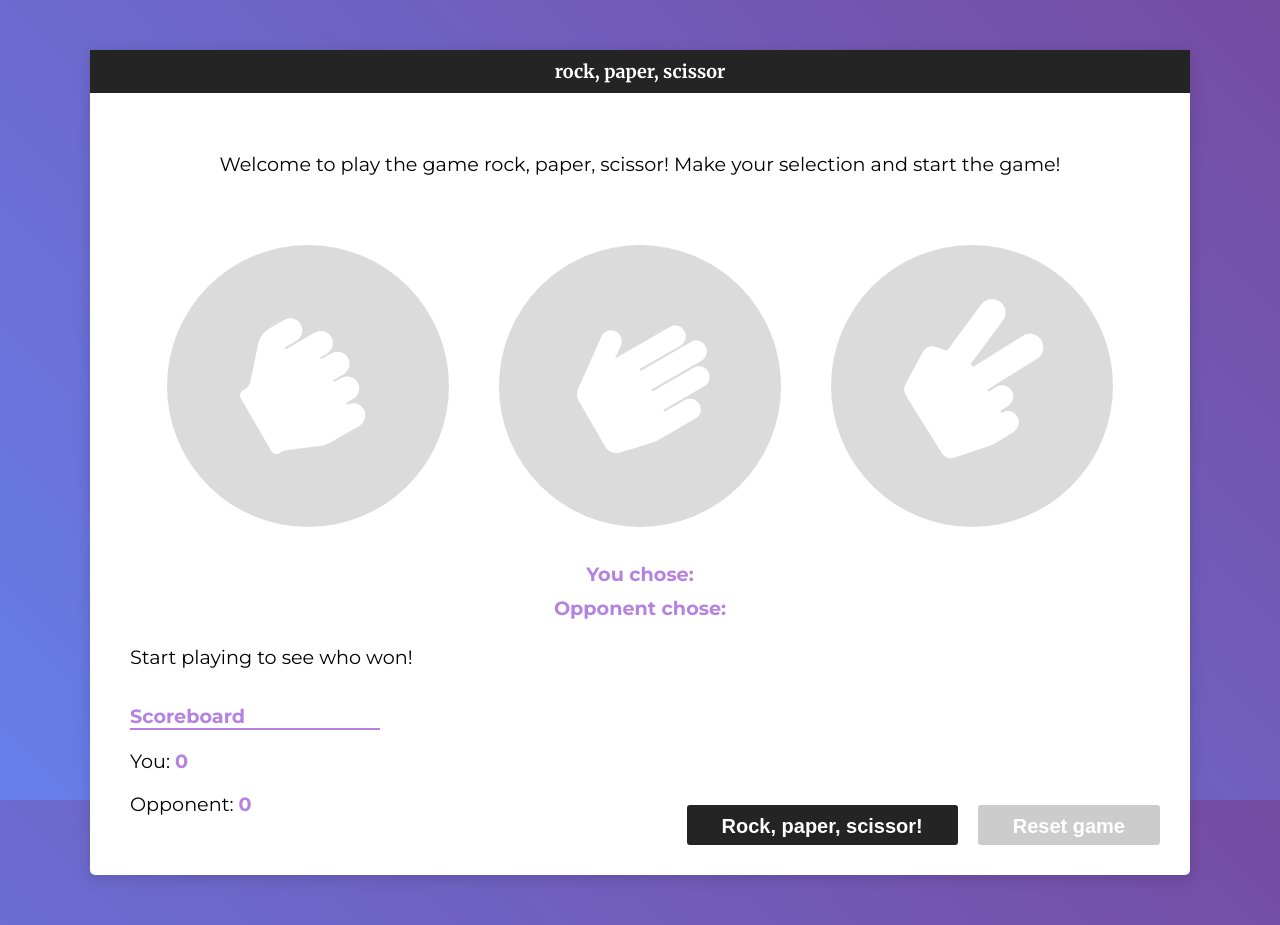
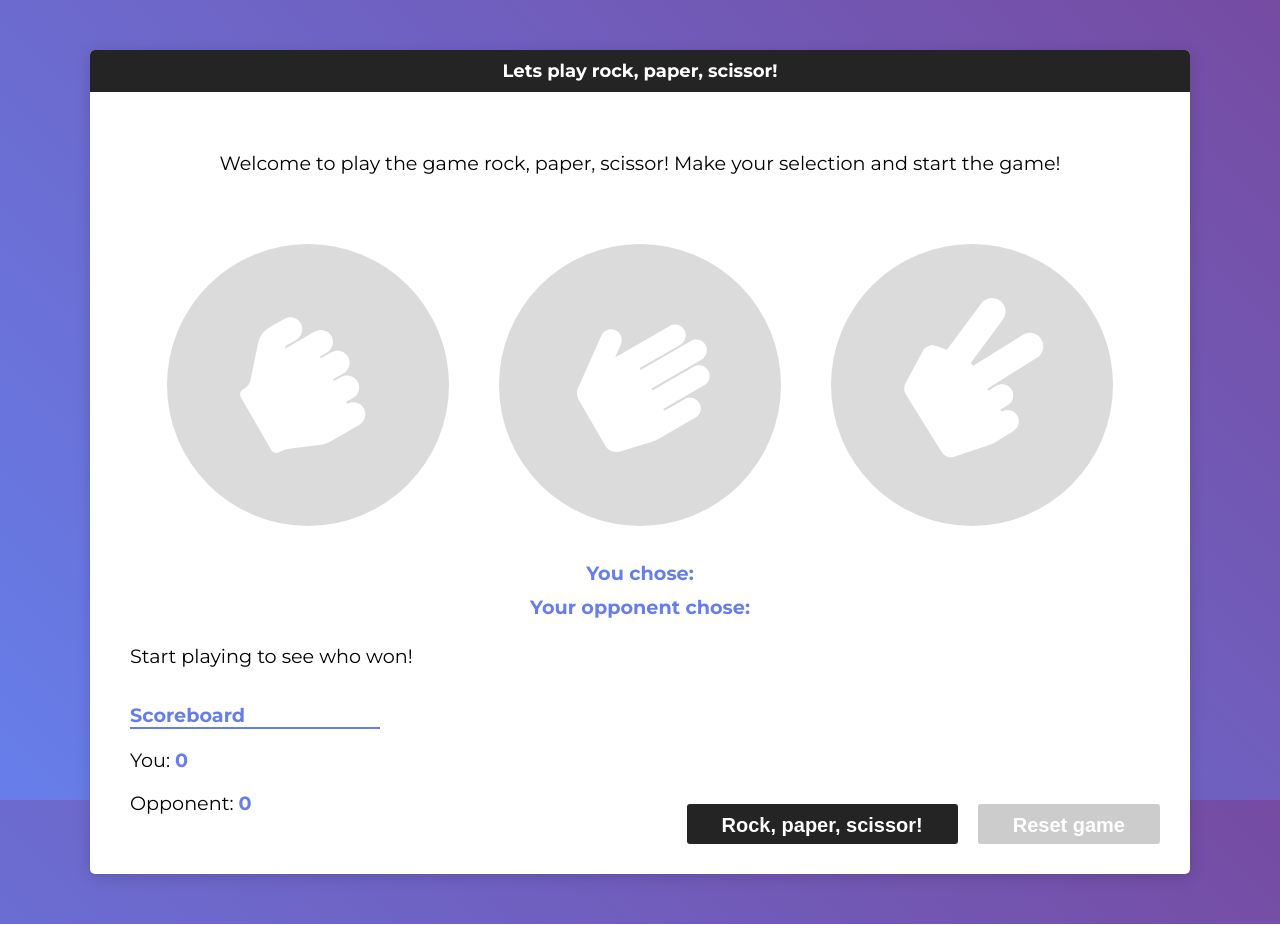
Before and after one commit to Alisebrink/vue-rock-paper-scissors, a Vue app: page / in a window 1280 px wide. Built offline with nearby package versions, Linux system fonts and the light colour scheme.

Commit message:
Fixed the CSS, changed some colors

```diff
--- a/src/App.vue
+++ b/src/App.vue
@@ -1,6 +1,6 @@
 <template>
   <section class="mainContainer">
-    <header class="header"><h1>rock, paper, scissor</h1></header>
+    <header class="header"><h1>Lets play rock, paper, scissor!</h1></header>
 
     <div class="gameContainer">
       <div>
@@ -20,7 +20,7 @@
             You chose: <span>{{ player_choice }}</span>
           </p>
           <p class="opponentChose">
-            Opponent chose: <span>{{ opponent_choice }}</span>
+            Your opponent chose: <span>{{ opponent_choice }}</span>
           </p>
         </div>
 
@@ -136,7 +136,6 @@ body {
 h1 {
   padding: 0;
   margin: 0;
-  font-family: "Merriweather", serif;
 }
 
 .mainContainer {
@@ -153,6 +152,7 @@ h1 {
   padding: 10px;
   text-align: center;
   font-size: 12px;
+  border-radius: 5px 5px 0px 0px;
 }
 
 .gameContainer {
@@ -194,7 +194,7 @@ h1 {
 
 .playerChose,
 .opponentChose {
-  color: #b582e1;
+  color: #667eea;
   font-weight: 700;
   margin: 5px;
 }
@@ -211,8 +211,8 @@ h1 {
 }
 
 .scoreboard h2 {
-  color: #b582e1;
-  border-bottom: 2px solid #b582e1;
+  color: #667eea;
+  border-bottom: 2px solid #667eea;
   font-size: 1.2rem;
 }
 
@@ -221,7 +221,7 @@ h1 {
 }
 
 .score p span {
-  color: #b582e1;
+  color: #667eea;
   font-weight: 700;
 }
 
@@ -252,7 +252,7 @@ h1 {
 
 .buttons button:hover {
   cursor: pointer;
-  background: #9166b7;
+  background: #764ba2;
   transition: 0.1s;
 }
 
```
